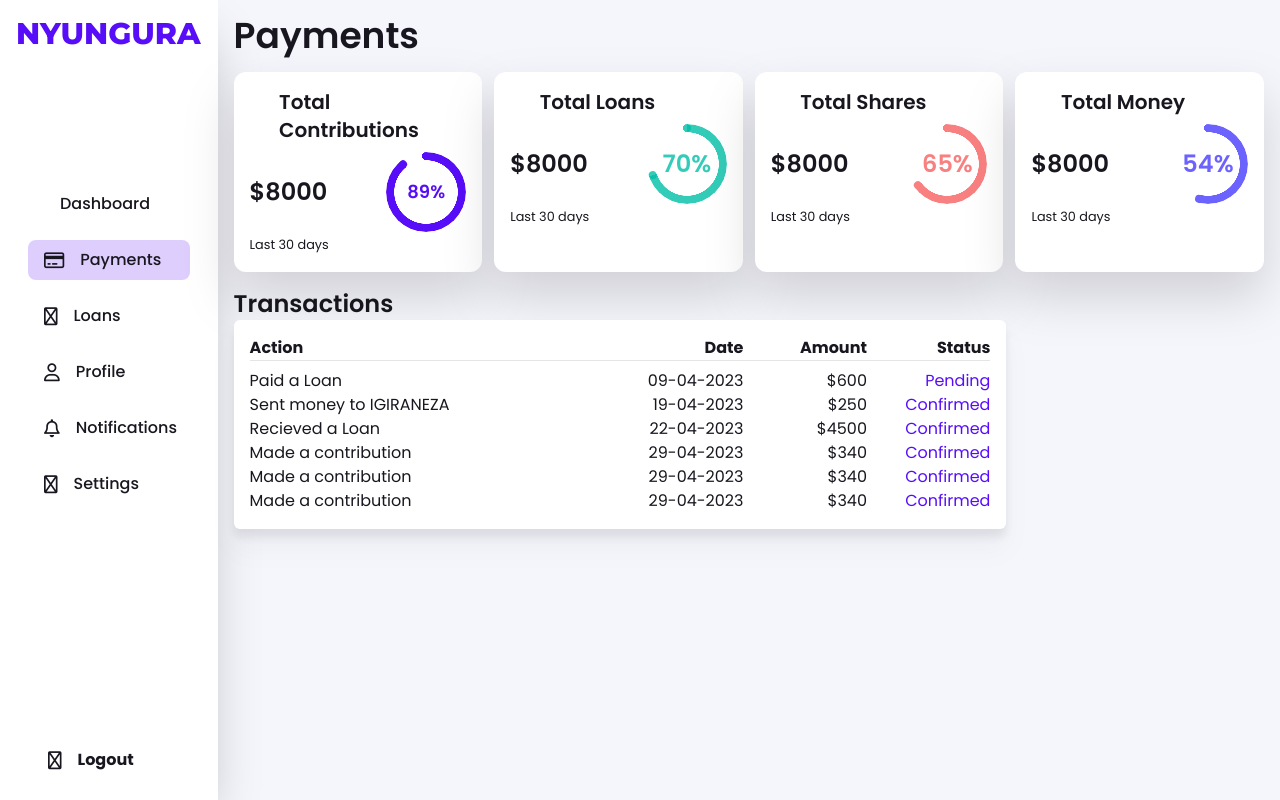
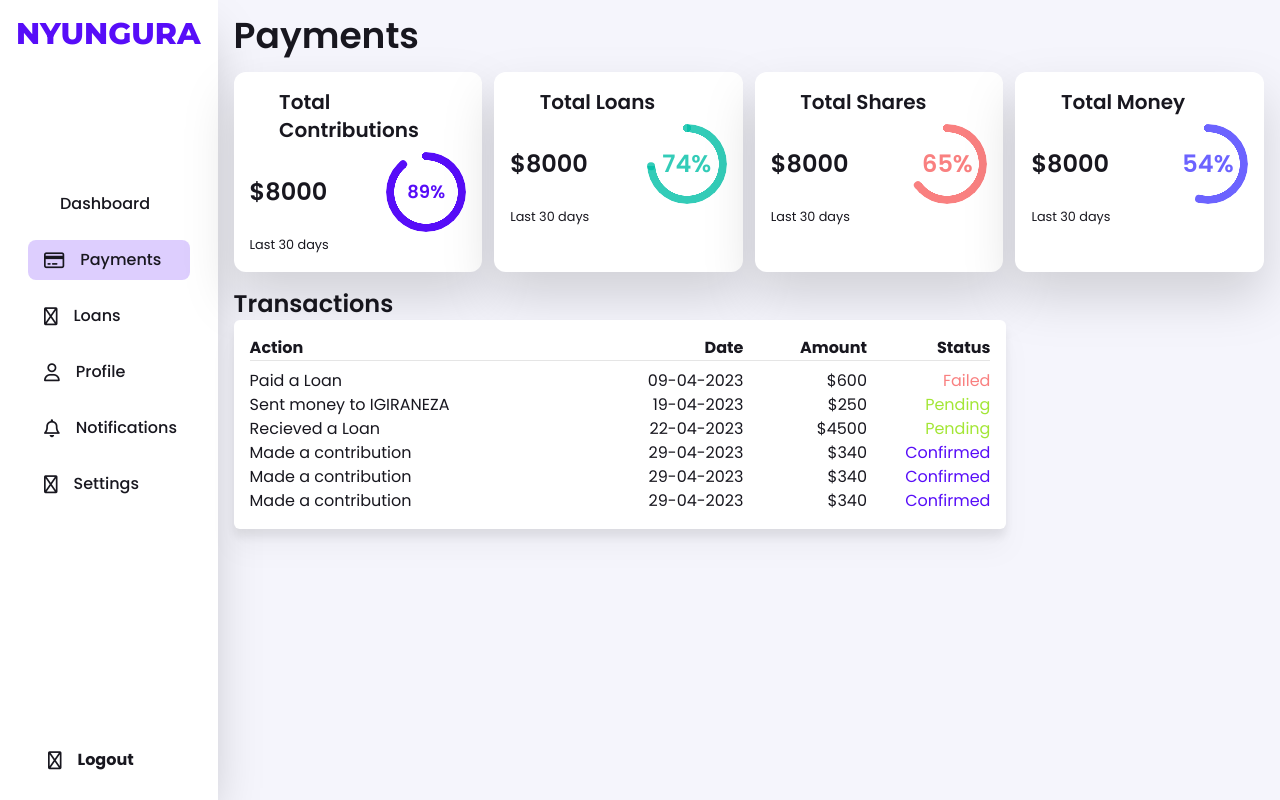
Before and after one commit to IGIRANEZAJosue/ij222, a React (Vite) app: page /payments in a window 1280 px wide. Built offline with nearby package versions, Linux system fonts and the light colour scheme; some icons are missing.

Commit message:
Transaction status, Profile

```diff
--- a/index.html
+++ b/index.html
@@ -6,7 +6,7 @@
     <meta name="viewport" content="width=device-width, initial-scale=1.0" />
 
     <link rel="stylesheet" href="https://site-assets.fontawesome.com/releases/v6.3.0/css/all.css">
-    <title>Vite + React</title>
+    <title>Vite + React </title>
   </head>
   <body>
     <div id="root"></div>
--- a/src/App.css
+++ b/src/App.css
@@ -10,3 +10,7 @@
 .nav-item {
     @apply flex items-center cursor-pointer gap-4 h-10 mx-3 pl-4 pr-6 text-[#18171f] rounded-lg duration-300 hover:ml-4 hover:text-[#00bfa6];
 }
+
+.transaction-item {
+    @apply flex-1 text-end
+}
--- a/src/Pages/Loans.jsx
+++ b/src/Pages/Loans.jsx
@@ -3,9 +3,9 @@ import React from 'react'
 const Loans = () => {
   return (
     <div className='p-4 w-[83vw]'>
-        <h1 className='text-4xl font-semibold mb-2'>Loans</h1>
+        <header className='text-4xl font-semibold mb-2'>Loans</header>
     </div>
   )
 }
 
-export default Loans
+export default Loans;
--- a/src/Pages/Payments.jsx
+++ b/src/Pages/Payments.jsx
@@ -1,57 +1,12 @@
 import React from 'react'
 import PaymentCards from '../components/PaymentCards'
+import Transactions from '../components/Transactions';
 
 const Payments = () => {
 
-
-   const info = [
-      {
-          id: 1,
-          action: "Paid a Loan",
-          amount: 600,
-          date: "09-04-2023",
-          status: "Pending"
-      },
-      {
-          id: 2,
-          action: "Sent money to IGIRANEZA",
-          amount: 250,
-          date: "19-04-2023",
-          status: "Confirmed"
-      },
-      {
-          id: 3,
-          action: "Recieved a Loan",
-          amount: 4500,
-          date: "22-04-2023",
-          status: "Confirmed"
-      },
-      {
-          id: 4,
-          action: "Made a contribution",
-          amount:340,
-          date: "29-04-2023",
-          status: "Confirmed"
-      },
-      {
-          id: 5,
-          action: "Made a contribution",
-          amount:340,
-          date: "29-04-2023",
-          status: "Confirmed"
-      },
-      {
-          id: 6,
-          action: "Made a contribution",
-          amount:340,
-          date: "29-04-2023",
-          status: "Confirmed"
-      },
-  ];
-
    return (
       <div className="p-4 w-[83vw] flex flex-col gap-4 " >
-         <h1 className='text-4xl font-semibold '>Payments</h1>
+         <header className='text-4xl font-semibold '>Payments</header>
          <PaymentCards />
 
          <div className="flex w-full ">
@@ -65,15 +20,8 @@ const Payments = () => {
                      <p className="flex-1 text-end">Status</p>
                   </span>
 
-                  <div>
-                     {info.map((item) => (
-                        <div key={item.id} className="flex">
-                           <p className="flex-[3]">{item.action}</p>
-                           <p className="flex-1 text-end">{item.date}</p>
-                           <p className="flex-1 text-end">${item.amount}</p>
-                           <p className="flex-1 text-end text-primary">{item.status}</p>
-                        </div>
-                     ))}
+                  <div className="transactions">
+                     <Transactions />
                   </div>
 
 
--- a/src/Pages/Profile.jsx
+++ b/src/Pages/Profile.jsx
@@ -4,12 +4,34 @@ import ProfileInfo from '../components/ProfileInfo'
 const Profile = () => {
    return (
       <div className='w-[83vw] p-4'>
-         <h1 className=" text-4xl font-semibold mb-4 ">Profile</h1>
-         <p className="flex items-center gap-2 mb-4">Account Status:<span className="py-1 px-3 bg-primary/20 text-primary rounded-lg">Active</span></p>
-         <div className="flex gap-16">
-            <img src="images/undraw_profile_pic.svg" alt="Profile Pic" />
-            <ProfileInfo />
+      <header className=" text-4xl font-semibold mb-4 ">Profile</header>
+         <div className="flex">
+            <div className="flex-[5]">
+               <p className="flex items-center gap-2 mb-4">Account Status:<span className="py-1 px-3 bg-primary/20 text-primary rounded-lg">Active</span></p>
+               <div className="flex gap-16">
+                  <img src="images/undraw_profile_pic.svg" alt="Profile Pic" />
+                  <ProfileInfo />
+               </div>
+            </div>
+
+            <div className="flex-[2] mr-8 p-4 flex flex-col gap-2">
+                  <h1 className="font-bold text-[24px]">Analytics</h1>
+                  <span className="w-[100%] flex justify-between ">
+                     <p>Total loans taken (29)</p>
+                     <p className="font-semibold">$5400</p>
+                  </span>
+                  <span className="w-[100%] flex justify-between">
+                     <p>Total Contribuions (23)</p>
+                     <p className="font-semibold">$740</p>
+                  </span>
+                  <span className="w-[100%] flex justify-between">
+                     <p>Total Shares (500)</p>
+                     <p className="font-semibold">$2500</p>
+                  </span>
+            </div>
          </div>
+         {/*Badges*/}
+
       </div>
    )
 }
--- a/src/components/Cards.jsx
+++ b/src/components/Cards.jsx
@@ -7,10 +7,10 @@ const cards = () => {
 
          <div className="flex justify-between items-center">
             <h1 className="text-2xl font-bold">Your account</h1>
-            <span className="flex items-center gap-2 text-sm font-bold ">
-               <Link to="/payments"><p>View Details</p></Link>
+            <Link to="/payments" className="flex items-center gap-2 text-sm font-bold ">
+               <p>View Details</p>
                <i class="fa-solid fa-arrow-right-long"></i>
-            </span>
+            </Link>
          </div>
 
          <div className="cards flex gap-4 ">
--- a/src/components/PaymentCards.jsx
+++ b/src/components/PaymentCards.jsx
@@ -19,7 +19,7 @@ const PaymentCards = () => {
          <h1 className="flex items-center gap-4 font-semibold text-xl mb-2"> <i class="fa-light fa-money-bill-wave text-lg"></i> Total Loans</h1>
          <div className="flex justify-between items-center font-semibold text-2xl">
             <p>$8000</p>
-            <div className="radial-progress text-[#00bfa6]/80" style={{"--value":70}}>70%</div>
+            <div className="radial-progress text-[#00bfa6]/80" style={{"--value":74}}>74%</div>
          </div>
          <small>Last 30 days</small>
       </div>
--- /dev/null
+++ b/src/components/Transactions.jsx
@@ -0,0 +1,71 @@
+import React from 'react'
+
+const Transactions = () => {
+
+    const info = [
+        {
+            id: 1,
+            action: "Paid a Loan",
+            amount: 600,
+            date: "09-04-2023",
+            status: "Failed"
+        },
+        {
+            id: 2,
+            action: "Sent money to IGIRANEZA",
+            amount: 250,
+            date: "19-04-2023",
+            status: "Pending"
+        },
+        {
+            id: 3,
+            action: "Recieved a Loan",
+            amount: 4500,
+            date: "22-04-2023",
+            status: "Pending"
+        },
+        {
+            id: 4,
+            action: "Made a contribution",
+            amount:340,
+            date: "29-04-2023",
+            status: "Confirmed"
+        },
+        {
+            id: 5,
+            action: "Made a contribution",
+            amount:340,
+            date: "29-04-2023",
+            status: "Confirmed"
+        },
+        {
+            id: 6,
+            action: "Made a contribution",
+            amount:340,
+            date: "29-04-2023",
+            status: "Confirmed"
+        },
+    ];
+
+
+  return (
+    <div>
+        {info.map((item) => (
+            <div key={item.id} className="flex">
+                <p className="flex-[3]">{item.action}</p>
+                <p className="transaction-item">{item.date}</p>
+                <p className="transaction-item">${item.amount}</p>
+                <p className={
+                    item.status == "Failed"
+                        ? "transaction-item text-danger"
+                        : item.status == "Pending"
+                        ? "transaction-item text-[#a3e635]"
+                        : "transaction-item text-primary"
+                    }>{item.status}</p>
+            </div>
+        ))}
+    </div>
+  )
+}
+
+export default Transactions;
```
